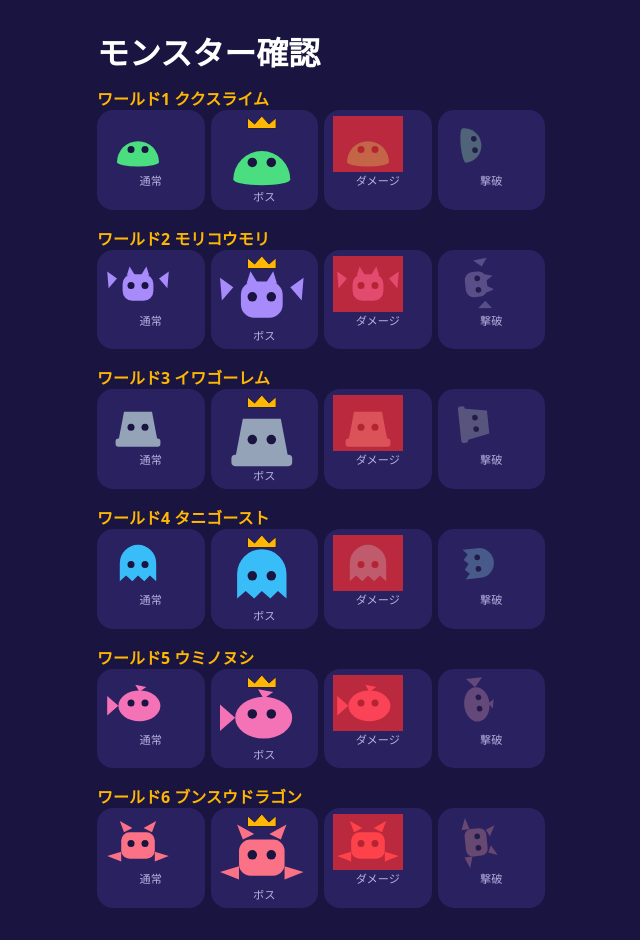
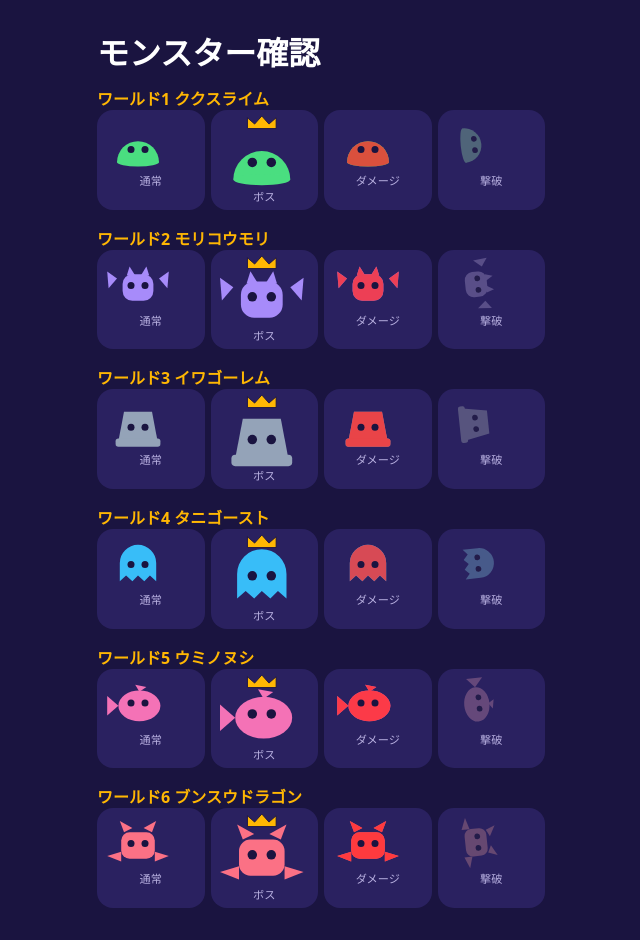
Before and after one commit to FLOTANC/My-intro2, a Next.js app in the folder math-quest/: page /monster-preview in a window 1280 px wide. Shown: the whole page, without its empty margins (319-959 px from the left). Built offline with nearby package versions, Linux system fonts and the light colour scheme.

Commit message:
math-quest: tint the monster on hit instead of the whole frame

```diff
--- a/math-quest/components/Monster.tsx
+++ b/math-quest/components/Monster.tsx
@@ -81,15 +81,16 @@ export default function MonsterView({
       }}>
       <g transform={isBoss ? 'translate(50,54) scale(1.06) translate(-50,-50)' : undefined}>
         <Body shape={monster.shape} color={monster.color} />
+        {/* ダメージ時は体の形そのものを赤くする（枠全体を塗るとカードが赤くなって見える） */}
+        <g opacity={hurt ? 0.8 : 0}
+          style={{ transition: 'opacity 150ms ease', pointerEvents: 'none' }}>
+          <Body shape={monster.shape} color="#ff2d2d" />
+        </g>
         <Eyes y={eyeY} />
       </g>
       {isBoss && (
         <polygon points="34,14 34,2 42,9 50,0 58,9 66,2 66,14" fill="#ffb703" stroke="#1a1440" strokeWidth="1" strokeLinejoin="round" />
       )}
-      {/* ダメージ時の赤いフラッシュ */}
-      <rect x="0" y="0" width="100" height="80" fill="#ff2d2d"
-        opacity={hurt ? 0.68 : 0}
-        style={{ transition: 'opacity 150ms ease', pointerEvents: 'none' }} />
     </svg>
   );
 }
```
